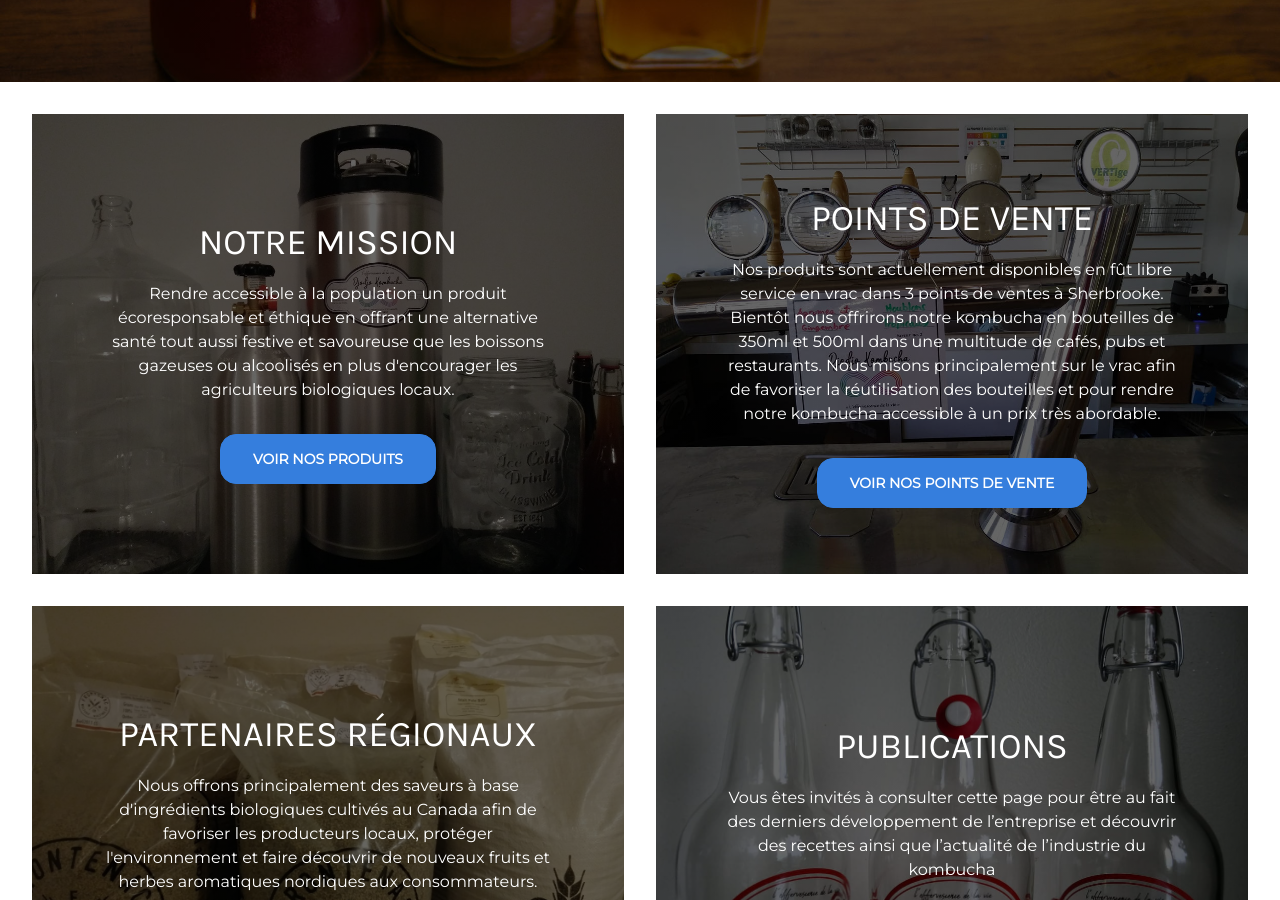
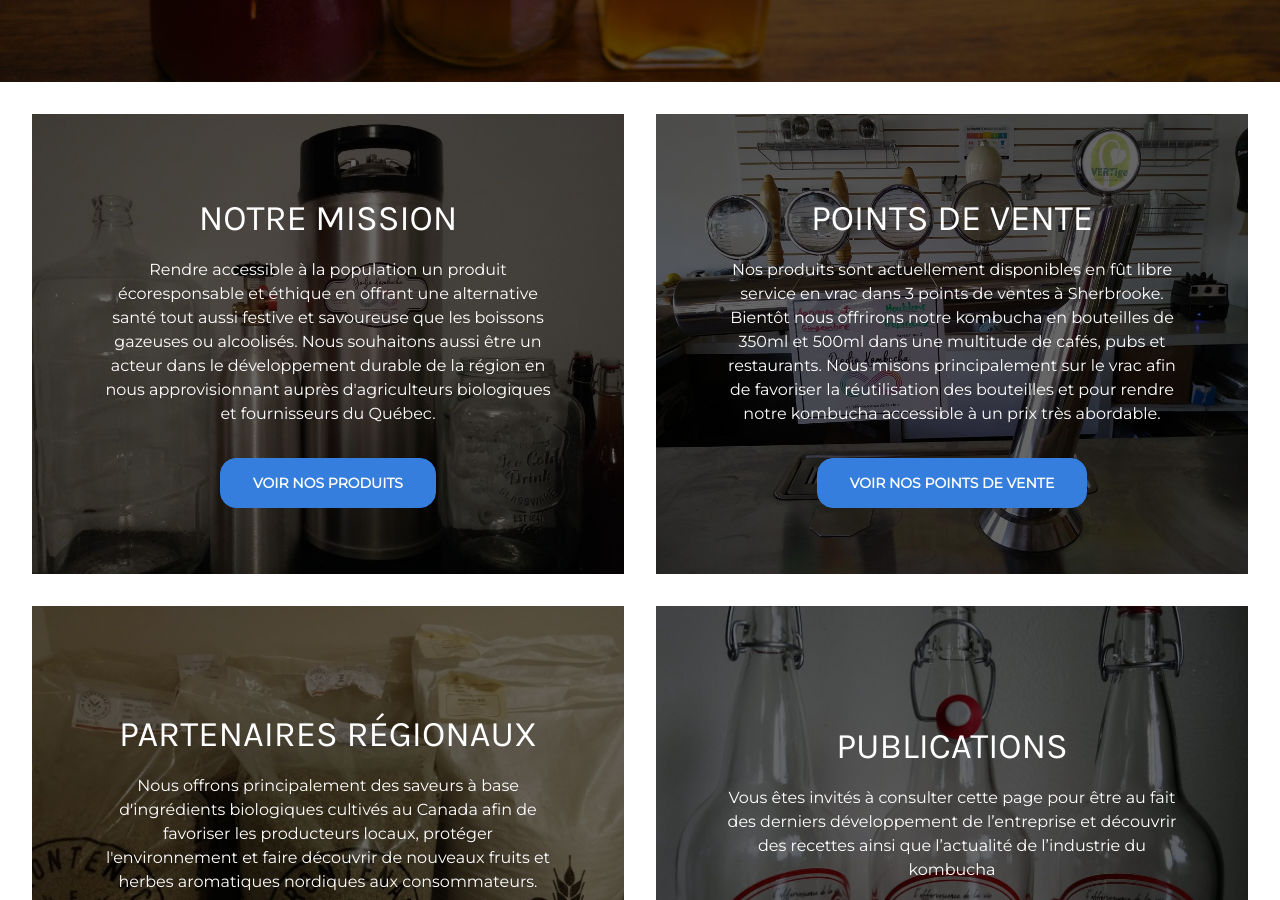
Before and after one commit to ouarez/djodjo-jekyll, a Jekyll site: the page built from index.md, in a window 1280 px wide and 900 px high, scrolled down 593 px. Built offline with Jekyll 4.4.1, drawn with Linux system fonts in a browser that asks for light colours; nearby versions of some CDN libraries; some web fonts are replaced; a script that is not in the unit is left out.

Commit message:
Update Pages uniques “home”

```diff
--- a/index.md
+++ b/index.md
@@ -10,8 +10,9 @@ square:
   - desc: >-
       Rendre accessible à la population un produit écoresponsable et éthique en
       offrant une alternative santé tout aussi festive et savoureuse que les
-      boissons gazeuses ou alcoolisés en plus d'encourager les agriculteurs
-      biologiques locaux.
+      boissons gazeuses ou alcoolisés. Nous souhaitons aussi être un acteur dans
+      le développement durable de la région en nous approvisionnant auprès
+      d'agriculteurs biologiques et fournisseurs du Québec.
     image: /img/kombucha.jpg
     link: /produits
     link_desc: Voir nos produits
```
